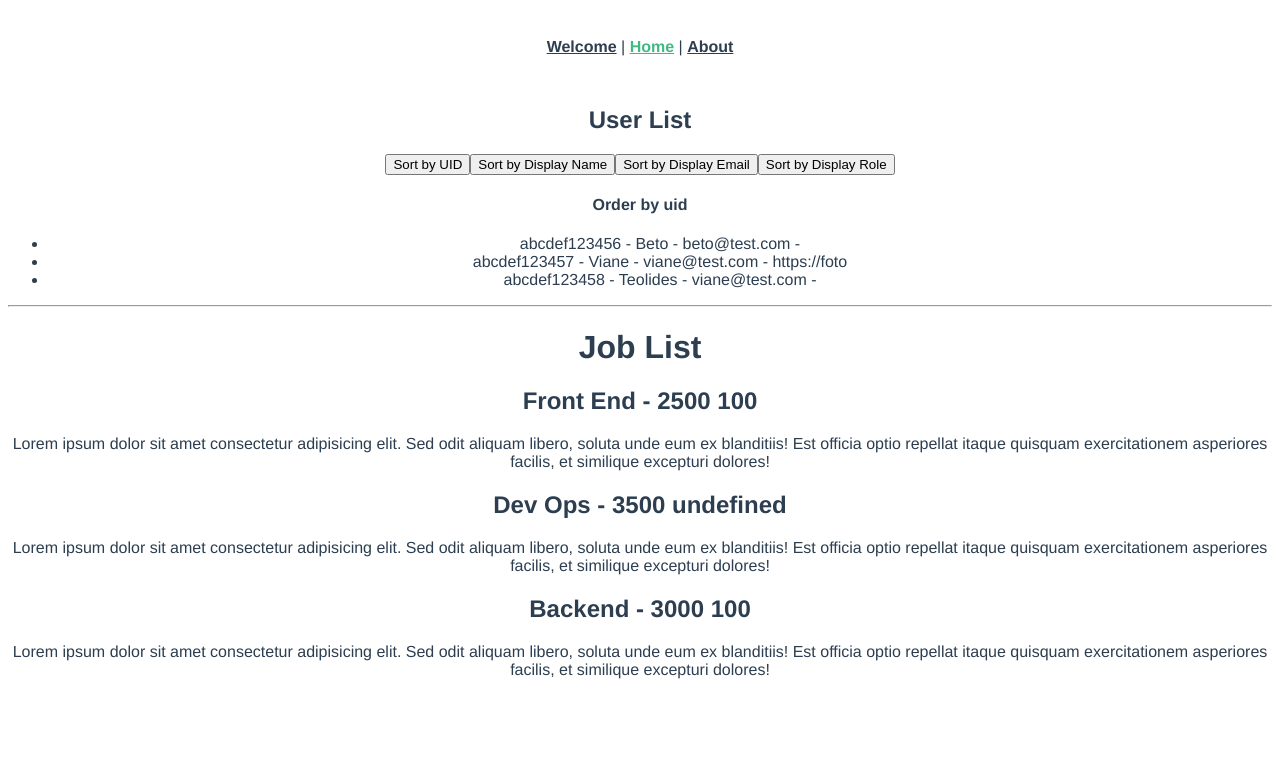
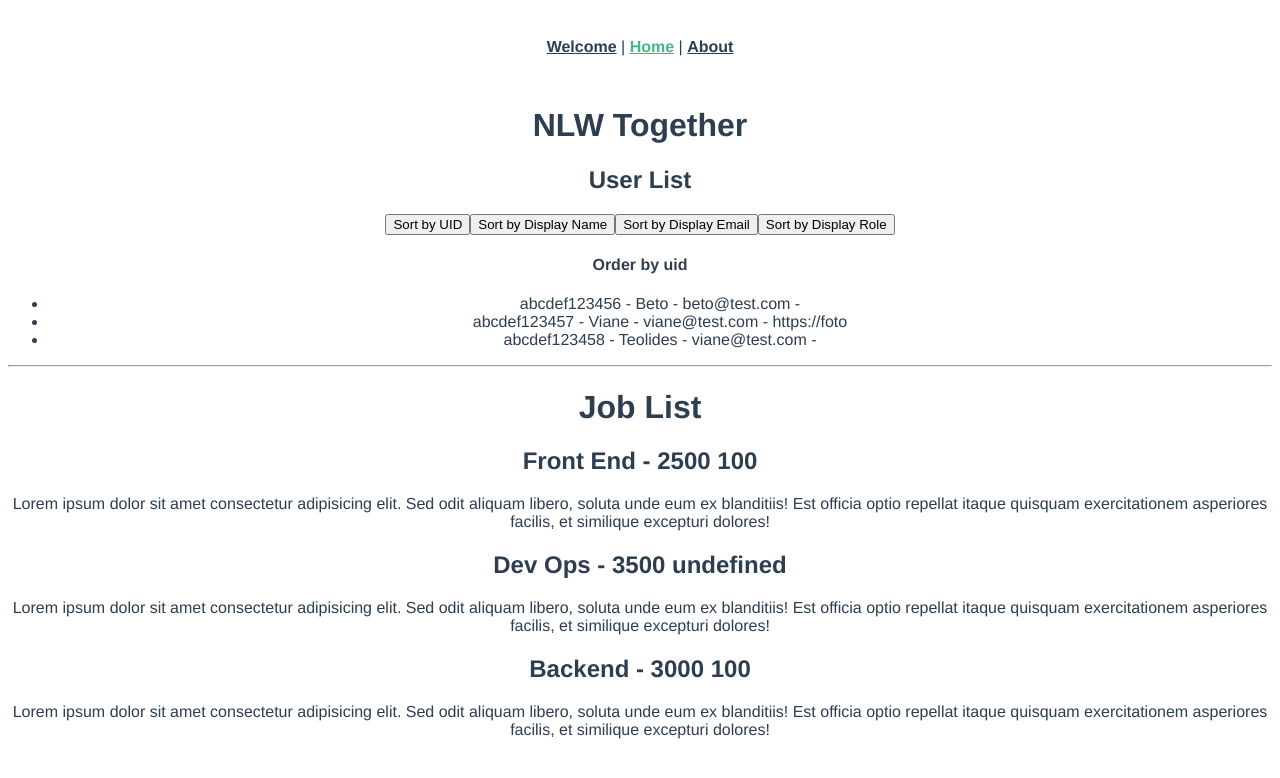
Before and after one commit to betogroo/nlw-together, a Vue app: page / in a window 1280 px wide. Shown: the top 778 px of the page. Built offline with nearby package versions, Linux system fonts and the light colour scheme.

Commit message:
Change Home Title

```diff
--- a/src/modules/core/home/views/Home.vue
+++ b/src/modules/core/home/views/Home.vue
@@ -1,5 +1,6 @@
 <template>
   <div class="home">
+    <h1>NLW Together</h1>
     <h2>User List</h2>
     <AppBtn @click="handleClick('uid')">Sort by UID</AppBtn>
     <AppBtn @click="handleClick('displayName')">Sort by Display Name</AppBtn>
```
